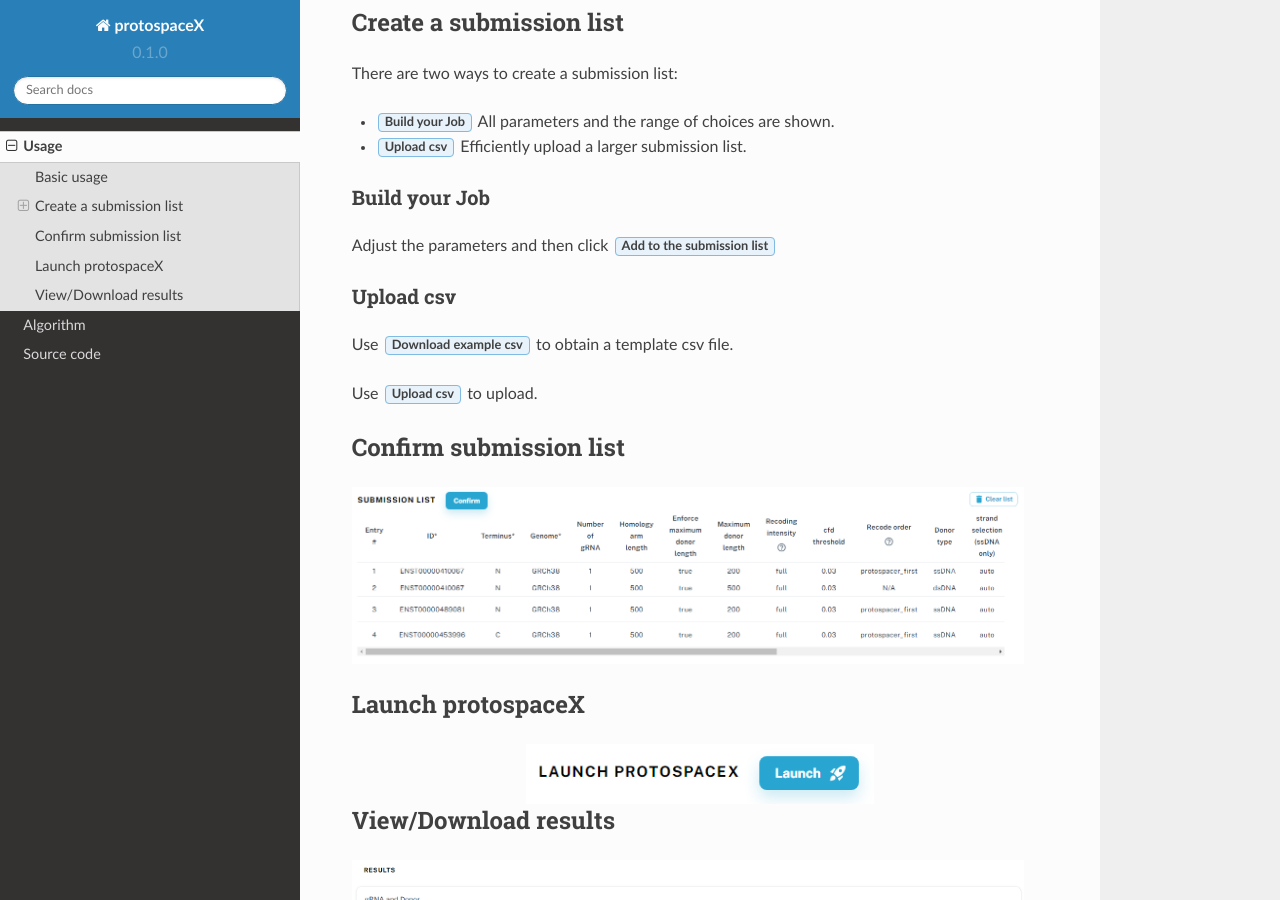
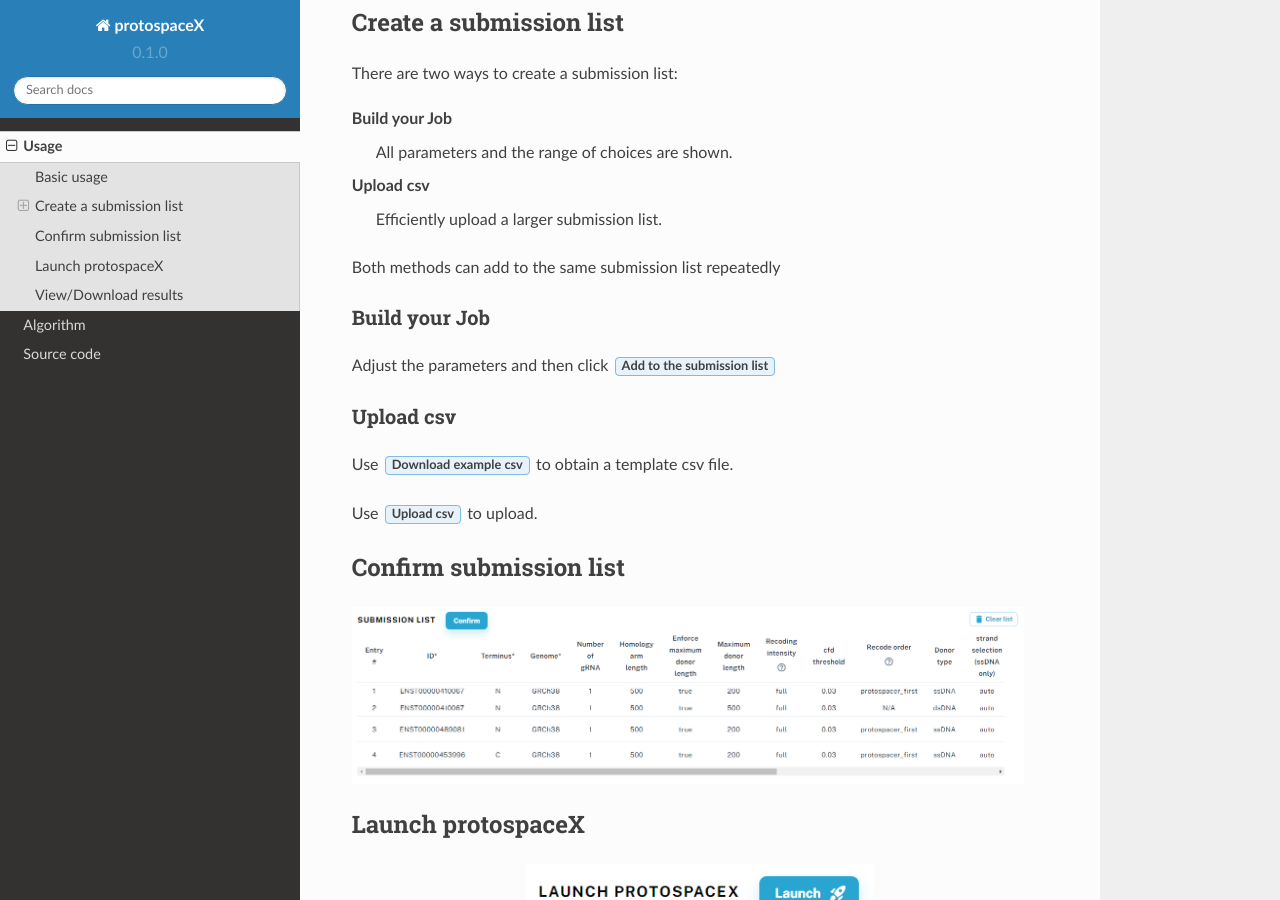
Before and after one commit to duopeng/protoSpaceJAM-readthedocs, a Sphinx documentation site: the page built from docs/source/usage.rst, in a window 1280 px wide and 900 px high, scrolled down 481 px. Built offline with Sphinx 7.4.7 and the Read the Docs theme 2.0.0, drawn with Linux system fonts in a browser that asks for light colours.

Commit message:
Update usage.rst

```diff
--- a/docs/source/usage.rst
+++ b/docs/source/usage.rst
@@ -28,9 +28,13 @@
 ------------------------
 There are two ways to create a submission list:
 
-* :guilabel:`Build your Job` All parameters and the range of choices are shown.
+Build your Job
+    All parameters and the range of choices are shown.
 
-* :guilabel:`Upload csv` Efficiently upload a larger submission list.
+Upload csv
+    Efficiently upload a larger submission list.
+
+| Both methods can add to the same submission list repeatedly
 
 Build your Job
 ~~~~~~~~~~~~~~
```
